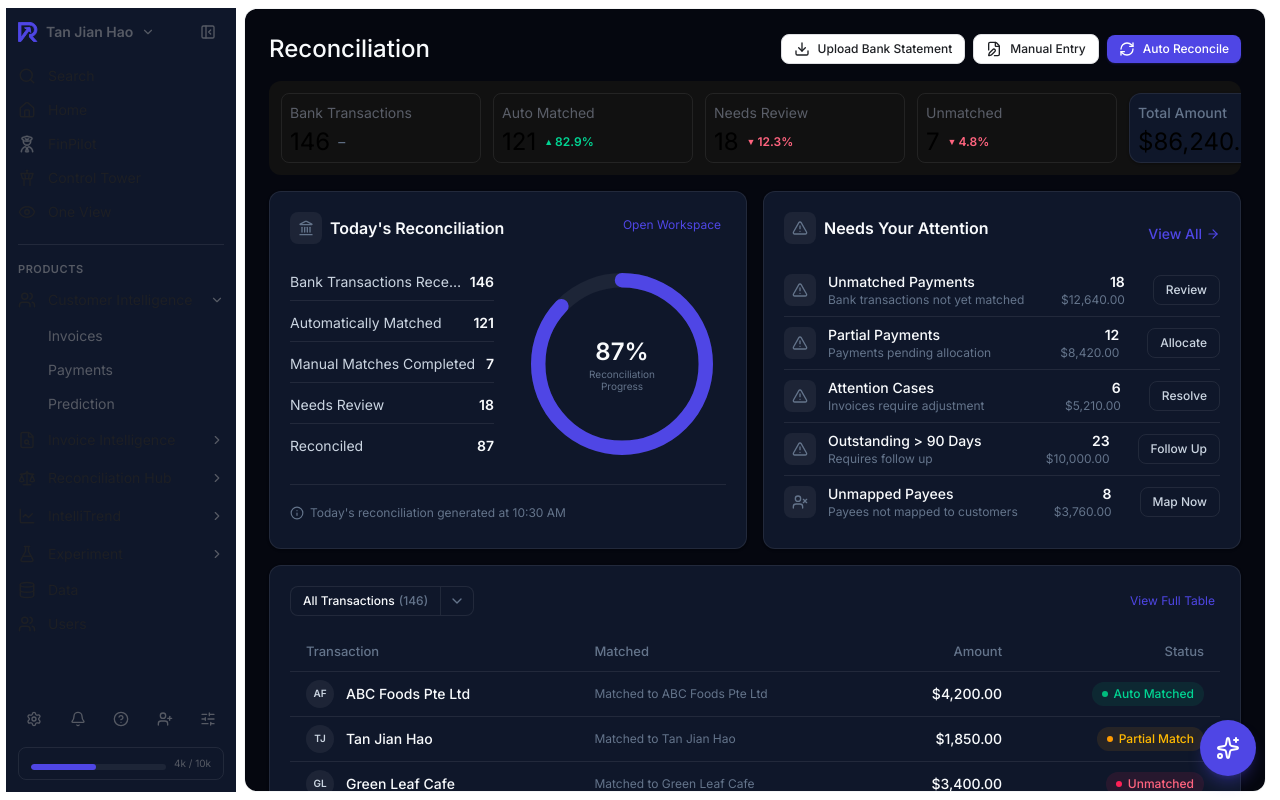
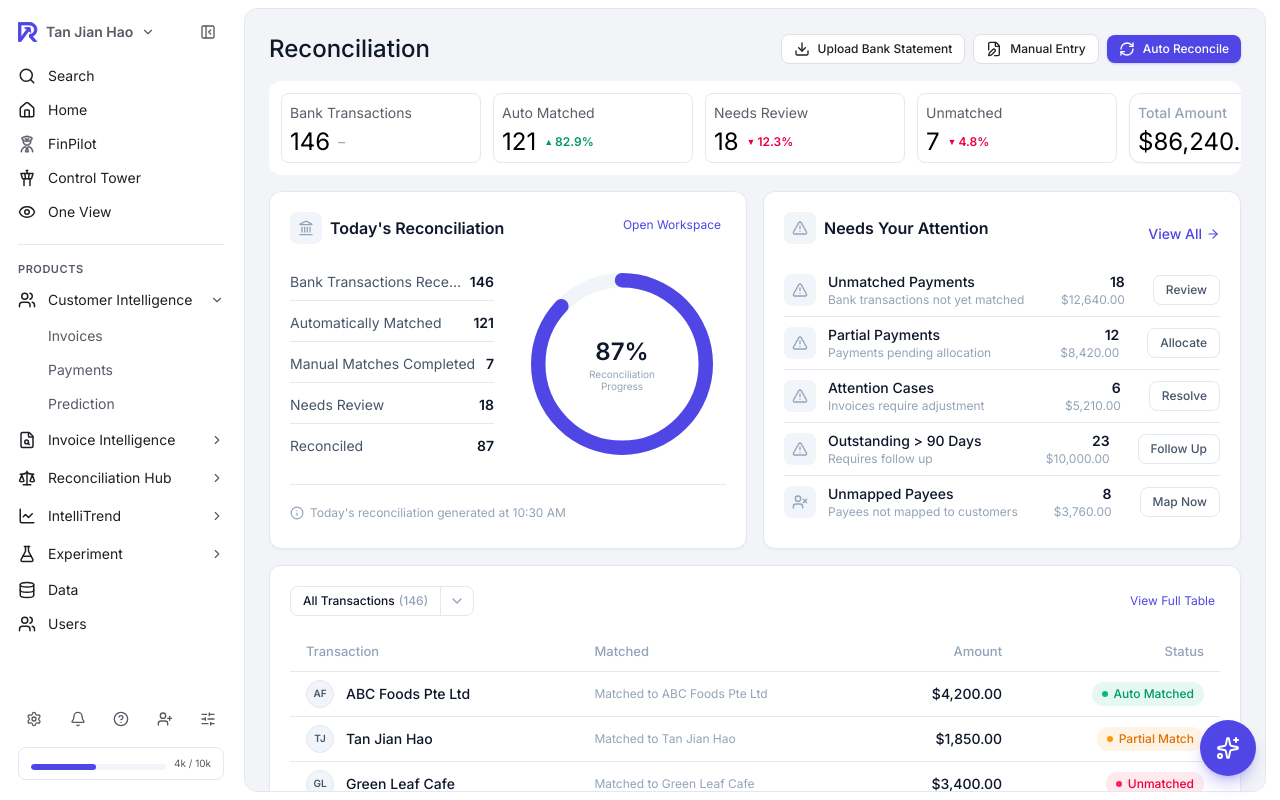
Before and after one commit to itsvicky-dev/reflex, a React (Vite) app: page /reconciliation-hub/overview in a window 1280 px wide. Built offline with nearby package versions, Linux system fonts and the light colour scheme.

Commit message:
style: add avatar border

```diff
--- a/src/features/theme/themeSlice.ts
+++ b/src/features/theme/themeSlice.ts
@@ -7,7 +7,7 @@ interface ThemeState {
 }
 
 const defaultState: ThemeState = {
-  mode: 'dark',
+  mode: 'light',
   accent: 'indigo',
 }
 
--- a/src/pages/ReconciliationHubOverviewPage.tsx
+++ b/src/pages/ReconciliationHubOverviewPage.tsx
@@ -203,7 +203,7 @@ function ProgressRing({ value }: { value: number }) {
 function TransactionCell({ item }: { item: BankFeedItem }) {
   return (
     <div className="flex min-w-0 items-center gap-3">
-      <div className="flex h-7 w-7 shrink-0 items-center justify-center rounded-full bg-surface-hover text-[10px] font-semibold text-ink">
+      <div className="flex h-7 w-7 shrink-0 items-center justify-center rounded-full bg-surface-hover text-[10px] font-semibold text-ink border border-border">
         {initials(item.payee)}
       </div>
       <div className="min-w-0">
```
